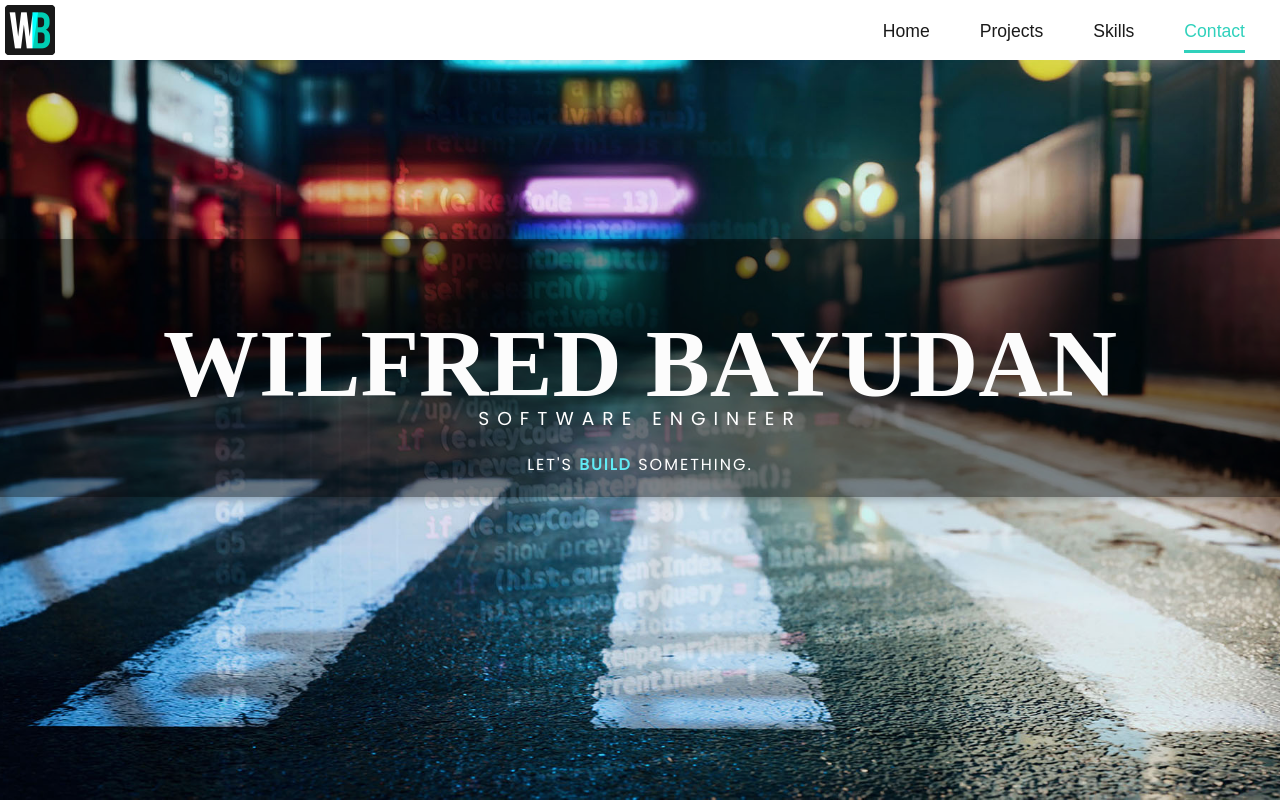
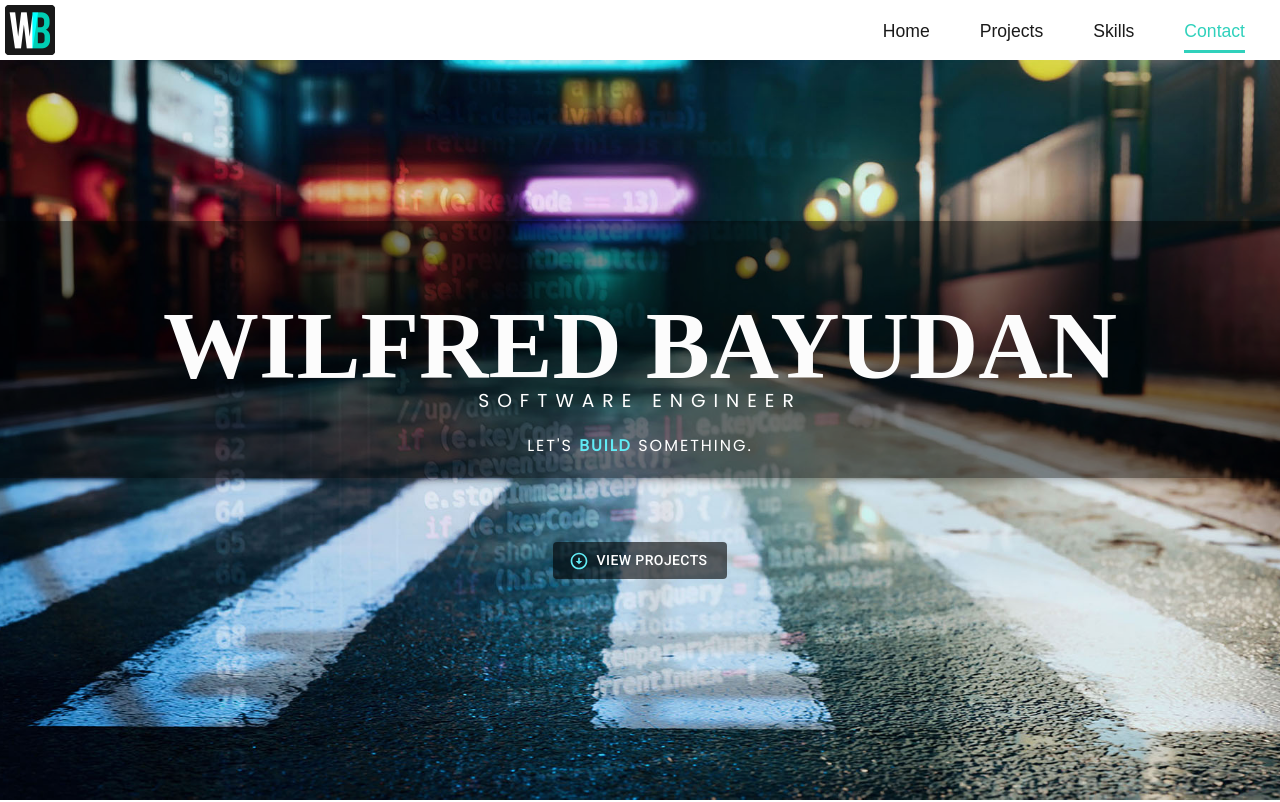
Before and after one commit to wilfredbayudan/portfolio, a React (Create React App) app: page / in a window 1280 px wide. Shown: the top 802 px of the page. Built offline with nearby package versions, Linux system fonts and the light colour scheme; a web font is replaced by a local one.

Commit message:
Added view projects button to splash

```diff
--- a/src/components/Splash.js
+++ b/src/components/Splash.js
@@ -1,6 +1,8 @@
 import React, { useState, useEffect } from "react";
 import styled from "styled-components";
 import SplashBackground from "../assets/images/splash.jpg";
+import LoadingButton from "@mui/lab/LoadingButton";
+import ArrowCircleDownIcon from "@mui/icons-material/ArrowCircleDown";
 
 const Header = styled.div`
   height: 100vh;
@@ -61,6 +63,22 @@ const Wrapper = styled.div`
   flex-direction: column;
   align-items: center;
   justify-content: center;
+  gap: 0;
+  .btn {
+    background-color: rgba(0, 0, 0, 0.6);
+    color: #ffffff;
+    padding-left: 20px;
+    padding-right: 20px;
+    svg {
+      color: #61ebf5;
+    }
+  }
+  .btn:hover {
+    background-color: rgba(0, 0, 0, 0.4);
+    svg {
+      color: #ade9ed;
+    }
+  }
   div {
     opacity: 0;
     transform: scale(1, 0);
@@ -199,6 +217,9 @@ const Splash = ({ splashRef }) => {
           <br />
           {/* <button onClick={() => { setDarkMode(!darkMode)}}>Toggle Dark Mode</button> */}
         </Content>
+        <LoadingButton startIcon={<ArrowCircleDownIcon />} className="btn">
+          VIEW PROJECTS
+        </LoadingButton>
       </Wrapper>
       <div id="bg-cover" className={darkMode ? "dark" : ""}></div>
       <div id="bg-image"></div>
```
